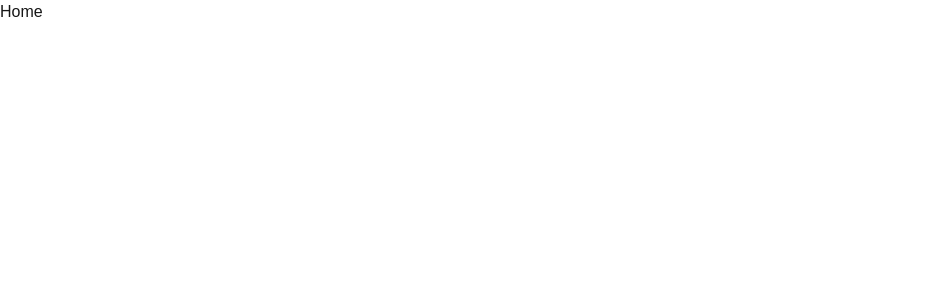
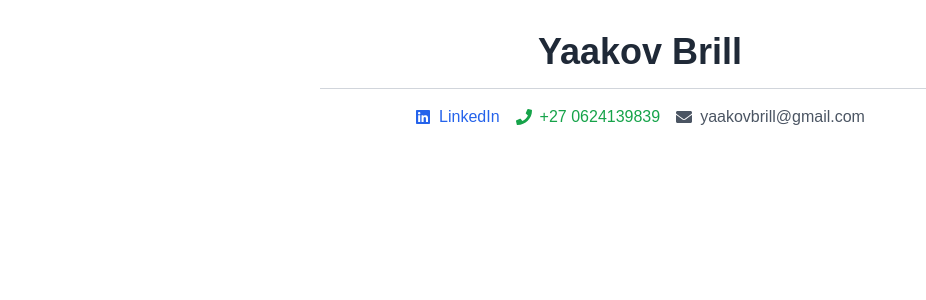
Before and after one commit to yaakovbrill/Yaakov-Brill-Resume, a Next.js app: page / in a window 1280 px wide. Shown: the top 300 px of the page, without its empty margins (0-926 px from the left). Built offline with nearby package versions, Linux system fonts and the light colour scheme.

Commit message:
Created contact section using react icons

```diff
--- /dev/null
+++ b/app/components/contactSection.tsx
@@ -0,0 +1,41 @@
+import Link from "next/link";
+import { FaLinkedin, FaPhone, FaEnvelope } from "react-icons/fa";
+
+const ContactDetails = () => {
+  return (
+    <div className="flex flex-col items-center mt-4">
+      <hr className="w-1/2 border-gray-300 mb-4"/>
+      <div className="flex space-x-4">
+        <Link href="https://www.linkedin.com/in/yaakovbrill/" target="_blank" rel="noopener noreferrer">
+          <div className="flex items-center text-blue-600 hover:text-blue-800">
+            <FaLinkedin className="mr-2" />
+            LinkedIn
+          </div>
+        </Link>
+        <Link href="tel:+270624139839">
+          <div className="flex items-center text-green-600 hover:text-green-800">
+            <FaPhone className="mr-2" />
+            +27 0624139839
+          </div>
+        </Link>
+        <Link href="mailto:yaakovbrill@gmail.com">
+          <div className="flex items-center text-gray-600 hover:text-gray-800">
+            <FaEnvelope className="mr-2" />
+            yaakovbrill@gmail.com
+          </div>
+        </Link>
+      </div>
+    </div>
+  )
+}
+
+export default function ContactSection() {
+    return (
+      <div className="text-center mt-8 text-gray-800">
+        <h1 className="text-4xl font-bold">
+          Yaakov Brill
+        </h1>
+        <ContactDetails/>
+      </div>
+    )
+}
--- a/app/page.tsx
+++ b/app/page.tsx
@@ -1,3 +1,9 @@
+import ContactSection from "./components/contactSection";
+
 export default function Home() {
-  return <div>Home</div>;
+  return (
+    <>
+      <ContactSection/>
+    </>
+  )
 }
```
Also changed, not shown: package.json (+5 -4 lines), 1 other file (tests, documents, lock files or other folders).
